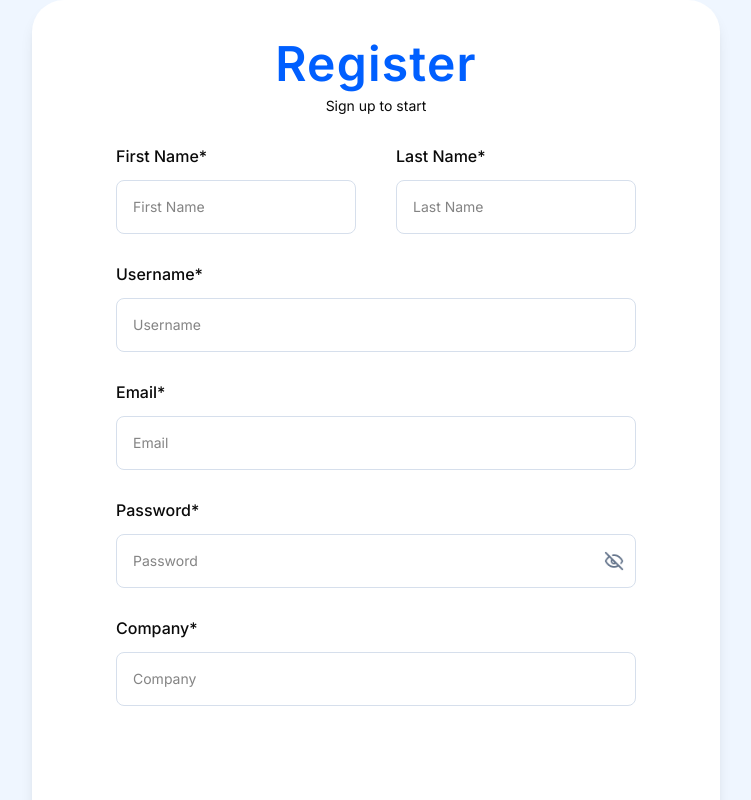
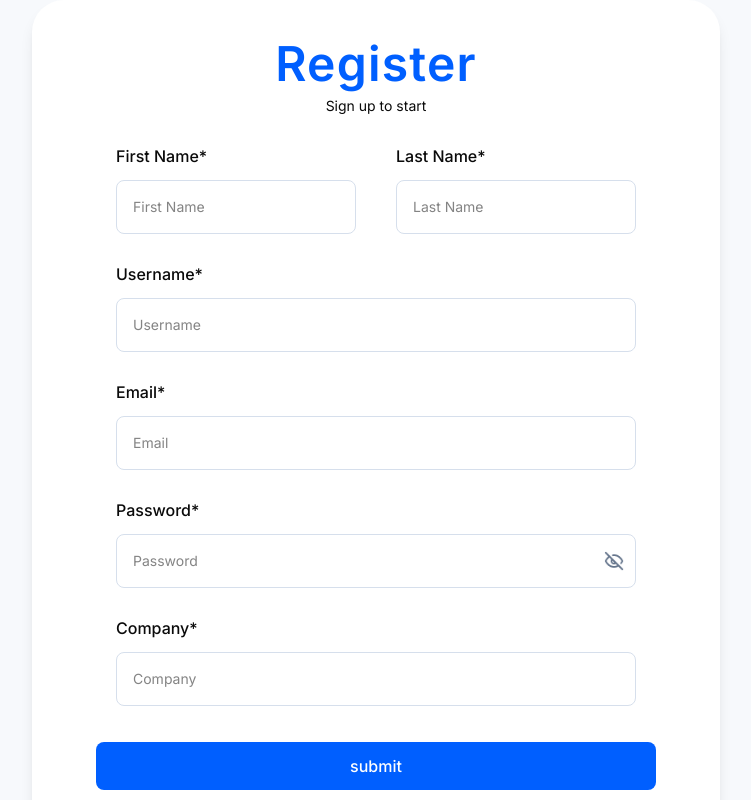
Before and after one commit to chayuearn-00/intern_project, a Vue app in the folder frontend/: page /Register in a window 1280 px wide. Shown: the top 800 px of the page, without its empty margins (264-1015 px from the left). Built offline with nearby package versions, Linux system fonts and the light colour scheme.

Commit message:
edit layout+color

```diff
--- a/frontend/src/style.css
+++ b/frontend/src/style.css
@@ -29,7 +29,7 @@
 
 @layer utilities {
   .container {
-    @apply bg-background m-0 max-w-full overflow-hidden min-h-screen;
+    @apply m-0 max-w-full overflow-hidden min-h-screen;
   }
   .card-login {
     @apply grid grid-cols-2 gap-4 p-10 rounded-4xl;
@@ -44,7 +44,7 @@
     @apply text-sm placeholder:text-sm bg-white rounded-lg focus:border-primary focus:ring-2 focus:ring-ring;
   }
   .button-login {
-    @apply py-3 my-2 text-white font-medium rounded-lg cursor-pointer;
+    @apply py-3 my-2 text-white font-medium rounded-lg cursor-pointer bg-primary focus:bg-secondary
   }
 
   .card-register {
@@ -78,7 +78,7 @@
   }
 
   .navbar {
-    @apply  top-0 z-100 max-w-full bg-white/30 backdrop-blur-lg backdrop-brightness-150 p-6 gap-x-52;
+    @apply  top-0 z-100 max-w-full bg-white backdrop-blur-lg backdrop-brightness-150 p-6 gap-x-52;
   }
   .navbar-card {
     @apply hidden lg:flex max-w-7xl mx-auto w-full justify-between items-center;
@@ -122,6 +122,9 @@
   .information-text {
     @apply  text-secondary font-semibold text-base lg:text-lg place-self-center text-center
   }
+  .homepage-layout {
+    @apply flex flex-col w-full place-content-center min-h-screen items-center max-w-full lg:max-w-[80%] mx-auto pt-0
+  }
 }
 
 @keyframes marquee {
--- a/frontend/src/views/HomePage.vue
+++ b/frontend/src/views/HomePage.vue
@@ -8,9 +8,8 @@ import TextCard from '../components/TextCard.vue';
 
 <template>
     <NavBar class="fixed w-full"/>
-    <div class="container overflow-hidden">
-        <div class="max-w-full lg:max-w-[80%] mx-auto pt-0">
-            <div class="flex flex-col w-full place-content-center min-h-screen items-center m-auto ">
+    <div class="container bg-white overflow-hidden">
+        <div class="homepage-layout">
             <div class="lg:grid lg:grid-cols-2 lg:gap-8 w-full place-content-between">
                 <TextCard />
                 <InformationCard class="lg:block hidden"/>
@@ -23,6 +22,5 @@ import TextCard from '../components/TextCard.vue';
             </div>
         </div>
     </div>
-    </div>
 </template>
     <!-- <img src="@/assets/Images/images_test.jpg" class="h-800" /> -->
```
Lines whose indentation alone changed are shown as unchanged.
